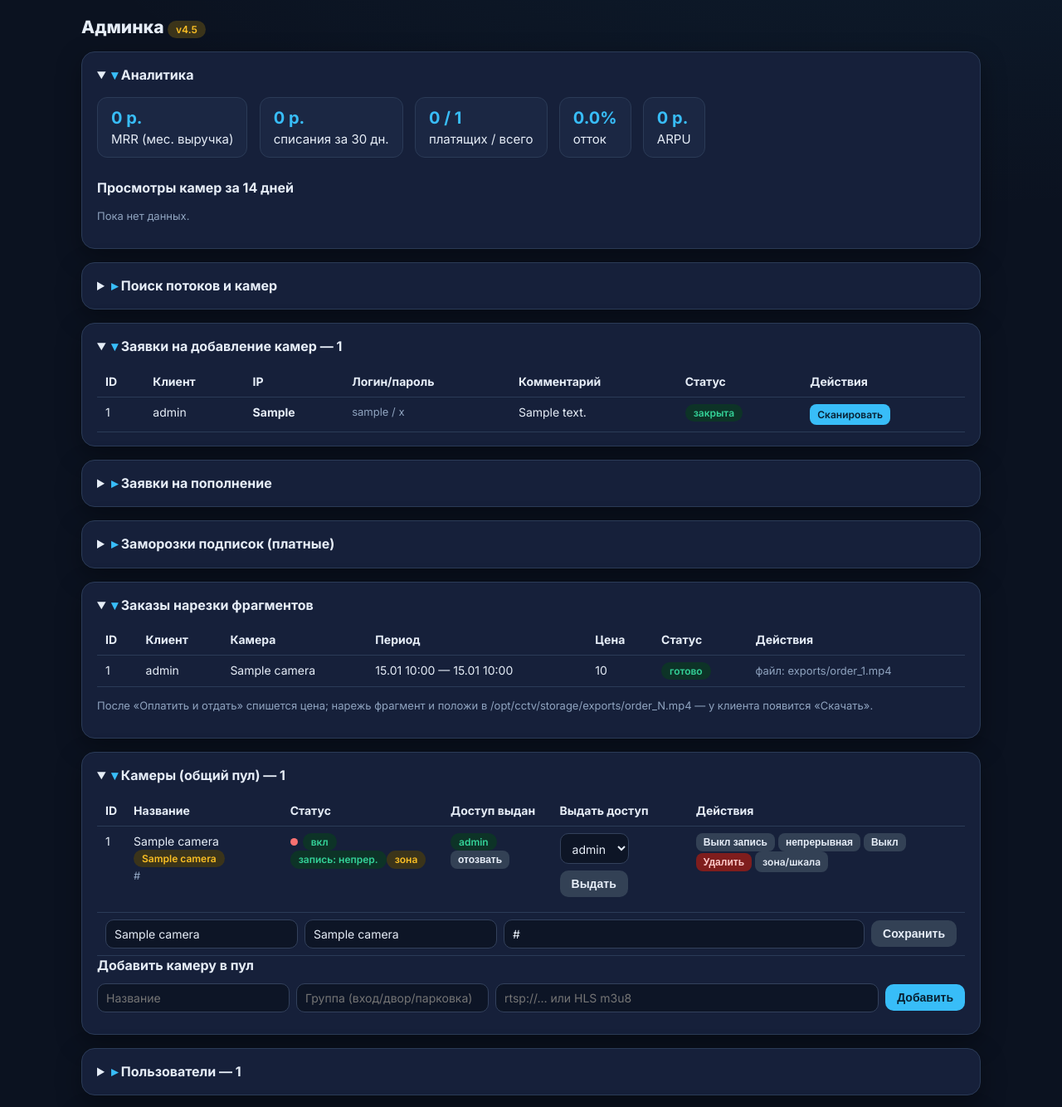
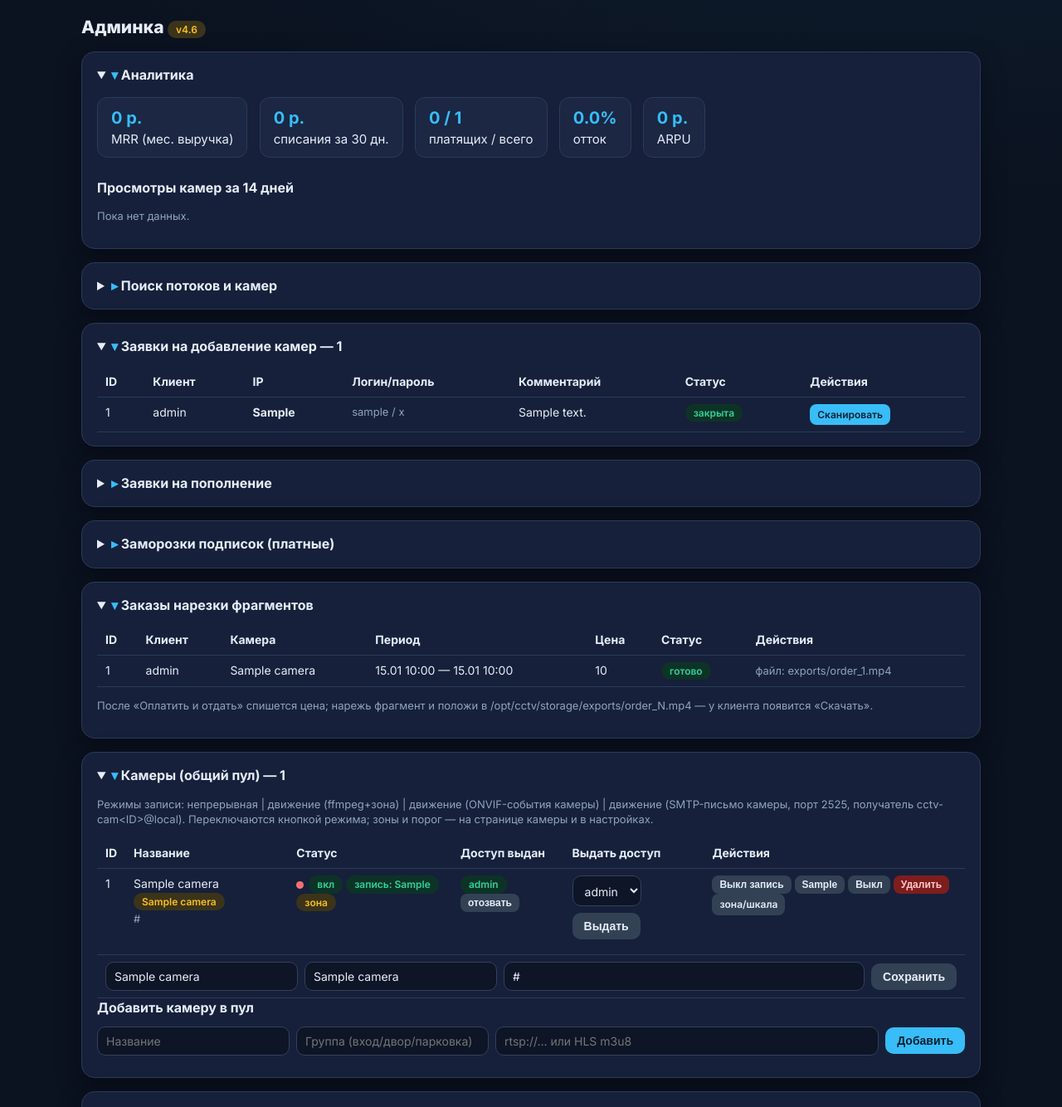
Before and after one commit to vasa57kam/cctv-deploy, a Flask app: page /admin in a window 1280 px wide. Shown: the part 55-1389 px from the top of the page at 83% size. Run offline with Flask 3, Linux system fonts and the light colour scheme; a user stored in the database is signed in; data comes from the database, SQL or seed files in the repository; tables that the repository leaves empty hold one stand-in row (values such as "Sample post"); data that the repository does not hold is empty; parts of the project's set-up code (start-up, migrations or seed data) failed here and were passed over.

Commit message:
Update admin.html

```diff
--- a/app/templates/admin.html
+++ b/app/templates/admin.html
@@ -1,6 +1,6 @@
 {% extends "base.html" %}
 {% block content %}
-<h1>Админка <span class="badge warn">v4.5</span></h1>
+<h1>Админка <span class="badge warn">v4.6</span></h1>
 
 <details class="card" id="analytics" open>
 <summary>Аналитика</summary>
@@ -101,14 +101,15 @@
 
 <details class="card" id="cameras" open>
 <summary>Камеры (общий пул) — {{ cameras|length }}</summary>
+<p class="muted">Режимы записи: непрерывная | движение (ffmpeg+зона) | движение (ONVIF-события камеры) | движение (SMTP-письмо камеры, порт 2525, получатель cctv-cam&lt;ID&gt;@local). Переключаются кнопкой режима; зоны и порог — на странице камеры и в настройках.</p>
 <div class="tablewrap"><table><tr><th>ID</th><th>Название</th><th>Статус</th><th>Доступ выдан</th><th>Выдать доступ</th><th>Действия</th></tr>
 {% for cam in cameras %}
 <tr><td>{{ cam.id }}</td><td>{% set th = thumbs.get(cam.id) %}{% if th and th.url %}<img src="{{ th.url }}?t={{ range(100000)|random }}" style="width:64px;border-radius:6px;vertical-align:middle;margin-right:6px;">{% endif %}{{ cam.name }}{% if cam.group_name %} <span class="badge warn">{{ cam.group_name }}</span>{% endif %}<br><span class="muted">{{ cam.rtsp_url }}</span></td>
-<td><span class="dot {{ 'on' if th and th.online else 'off' }}"></span>{% if cam.active %}<span class="badge ok">вкл</span>{% else %}<span class="badge bad">выкл</span>{% endif %} {% if cam.recording_enabled %}<span class="badge ok">запись: {{ "движение" if cam.recording_mode == "motion" else "непрер." }}</span>{% if cam.motion_zone %}<span class="badge warn">зона</span>{% endif %}{% else %}<span class="badge warn">без записи</span>{% endif %}</td>
+<td><span class="dot {{ 'on' if th and th.online else 'off' }}"></span>{% if cam.active %}<span class="badge ok">вкл</span>{% else %}<span class="badge bad">выкл</span>{% endif %} {% if cam.recording_enabled %}<span class="badge ok">запись: {{ {"continuous": "непрер.", "motion": "движ.ffmpeg", "onvif": "движ.ONVIF", "smtp": "движ.SMTP"}.get(cam.recording_mode, cam.recording_mode) }}</span>{% if cam.motion_zone %}<span class="badge warn">зона</span>{% endif %}{% else %}<span class="badge warn">без записи</span>{% endif %}</td>
 <td>{% for u in cam.users %}<span class="badge ok">{{ u.username }}</span> <form method="post" action="{{ url_for('admin_camera_revoke', camera_id=cam.id) }}" style="display:inline"><input type="hidden" name="user_id" value="{{ u.id }}"><button class="btn gray mini" type="submit">отозвать</button></form><br>{% else %}<span class="muted">никому</span>{% endfor %}</td>
 <td><form method="post" action="{{ url_for('admin_camera_grant', camera_id=cam.id) }}" class="formrow"><select name="user_id">{% for u in users %}<option value="{{ u.id }}">{{ u.username }}</option>{% endfor %}</select><button class="btn gray" type="submit">Выдать</button></form></td>
 <td><form method="post" action="{{ url_for('admin_camera_recording', camera_id=cam.id) }}" style="display:inline"><button class="btn gray mini" type="submit">{{ "Выкл запись" if cam.recording_enabled else "Вкл запись" }}</button></form>
-<form method="post" action="{{ url_for('admin_camera_motion', camera_id=cam.id) }}" style="display:inline" title="Переключить режим записи"><button class="btn gray mini" type="submit">{{ "непрерывная" if cam.recording_mode != "motion" else "ПО ДВИЖЕНИЮ" }}</button></form>
+<form method="post" action="{{ url_for('admin_camera_motion', camera_id=cam.id) }}" style="display:inline" title="Переключить режим записи"><button class="btn gray mini" type="submit">{{ {"continuous": "непрерывная", "motion": "ffmpeg", "onvif": "ONVIF", "smtp": "SMTP"}.get(cam.recording_mode, cam.recording_mode) }}</button></form>
 <form method="post" action="{{ url_for('admin_camera_toggle', camera_id=cam.id) }}" style="display:inline"><button class="btn gray mini" type="submit">{{ "Выкл" if cam.active else "Вкл" }}</button></form>
 <form method="post" action="{{ url_for('admin_camera_delete', camera_id=cam.id) }}" style="display:inline" onsubmit="return confirm('Удалить камеру {{ cam.name }} из пула?');"><button class="btn red mini" type="submit">Удалить</button></form>
 <a class="btn gray mini" href="{{ url_for('camera_page', camera_id=cam.id) }}">зона/шкала</a></td></tr>
@@ -249,8 +250,7 @@
     <label class="muted">Заморозка, р/день: <input name="freeze_price_per_day" value="{{ settings['freeze_price_per_day'] }}" style="width:90px"></label>
     <label class="muted">Порог движения (0.02–0.15): <input name="motion_threshold" value="{{ settings['motion_threshold'] }}" style="width:90px"></label>
   </div>
-  <p class="muted">Порог движения: ниже = чувствительнее (больше ложных срабатываний), выше = пишет только заметное движение.
-     Применяется к камерам в режиме «по движению» без пересоздания камеры.</p>
+  <p class="muted">Порог движения применяется к режиму «ffmpeg+зона»: ниже = чувствительнее, выше = только заметное движение.</p>
   <div class="formrow">
     <input name="whitelabel_name" value="{{ settings['whitelabel_name'] }}" placeholder="Название бренда">
     <input name="whitelabel_primary" value="{{ settings['whitelabel_primary'] }}" placeholder="#цвет" style="width:110px">
```
